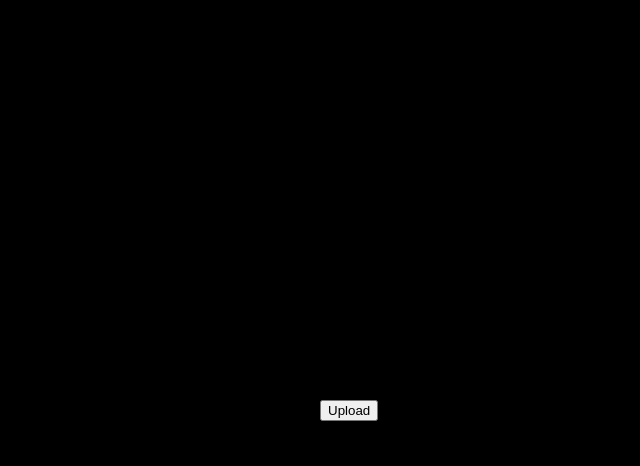
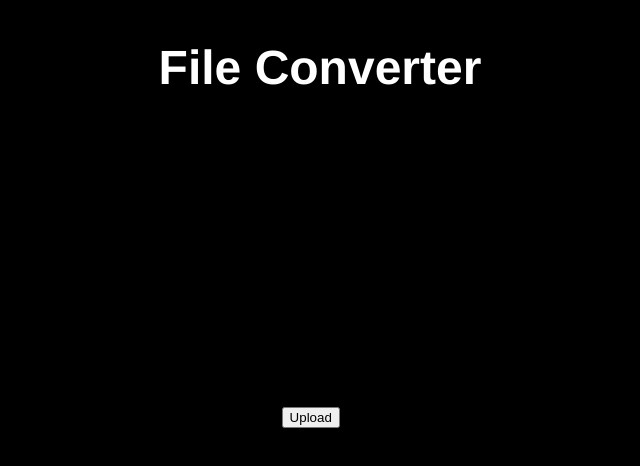
Before and after one commit to SlapDrone/warp-lane, an Angular app in the folder warp-lane-ng-client/: page /file-converter in a window 1280 px wide. Shown: the top 466 px of the page, without its empty margins (320-960 px from the left). Built offline with nearby package versions, Linux system fonts and the light colour scheme.

Commit message:
Added header text

```diff
--- a/warp-lane-ng-client/src/app/file-converter/file-converter-dashboard/file-converter-dashboard.component.html
+++ b/warp-lane-ng-client/src/app/file-converter/file-converter-dashboard/file-converter-dashboard.component.html
@@ -1 +1,2 @@
+<h1>File Converter</h1>>
 <wl-file-upload-button></wl-file-upload-button>
--- a/warp-lane-ng-client/src/app/file-converter/file-converter-dashboard/file-converter-dashboard.component.sass
+++ b/warp-lane-ng-client/src/app/file-converter/file-converter-dashboard/file-converter-dashboard.component.sass
@@ -6,3 +6,8 @@
   width: 100%
   flex-direction: column
   flex: 1
+
+h1
+    color: white
+    text-align: center
+    font-size: xxx-large
--- a/warp-lane-ng-client/src/app/file-converter/file-upload-button/file-upload-button.component.sass
+++ b/warp-lane-ng-client/src/app/file-converter/file-upload-button/file-upload-button.component.sass
@@ -3,7 +3,8 @@
     align: center
     position: absolute
     top: 50%
-    left: 50%
+    left: 47%
+    font-size: x-large
 
 
 ::ng-deep mat-spinner
```
